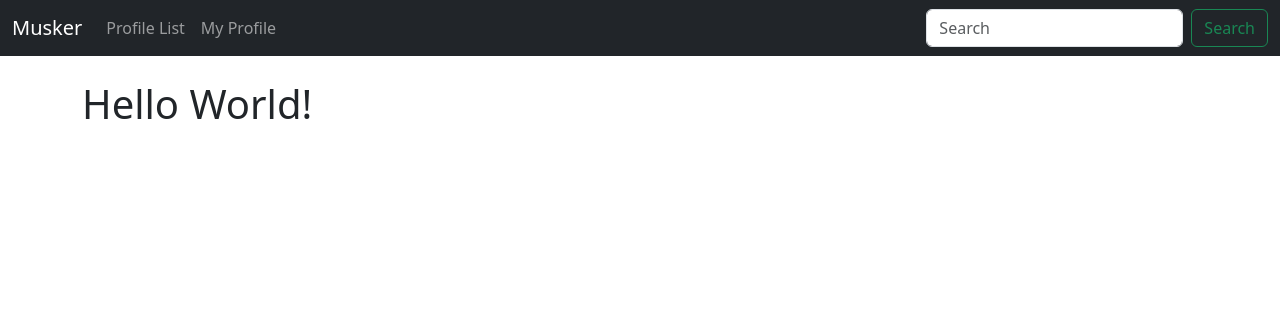
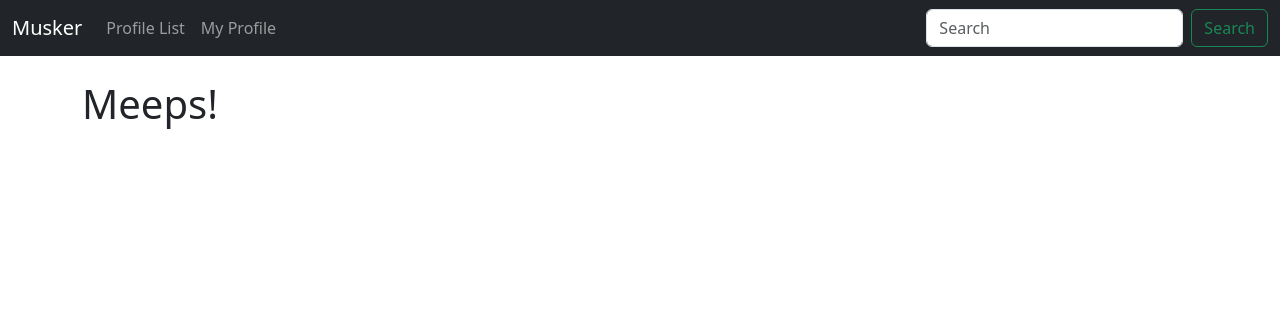
Before and after one commit to askarsaparov/social, a Django app: page / in a window 1280 px wide. Shown: the top 316 px of the page. Run offline with Django 4.2, Linux system fonts and the light colour scheme; the visitor is signed in with stand-in values (Sample User, id 1); data that the repository does not hold is empty.

Commit message:
feature-meeps-add_meeps

```diff
--- a/apps/musker/admin.py
+++ b/apps/musker/admin.py
@@ -2,7 +2,7 @@ from django.contrib import admin
 from django.contrib.auth import get_user_model
 from django.contrib.auth.models import Group
 
-from apps.musker.models import Profile
+from apps.musker.models import Profile, Meeps
 
 User = get_user_model()
 
@@ -26,3 +26,6 @@ class UserAdmin(admin.ModelAdmin):
 
 admin.site.register(User, UserAdmin)
 # admin.site.register(Profile)
+
+
+admin.site.register(Meeps)
--- a/apps/musker/models.py
+++ b/apps/musker/models.py
@@ -14,8 +14,16 @@ class Meeps(models.Model):
     body = models.CharField(max_length=200)
     created_at = models.DateTimeField(auto_now_add=True)
 
+    class Meta:
+        verbose_name = 'Meeps'
+        verbose_name_plural  = 'Meeps'
+
     def __str__(self):
-        return self.body
+        return (
+            f"{self.user}"
+            f"({self.created_at:%Y-%m-%d %H:%M}):"
+            f"{self.body}..."
+        )
 
 
 # Create your models here.
--- a/apps/musker/templates/home.html
+++ b/apps/musker/templates/home.html
@@ -1,5 +1,12 @@
 {% extends 'base.html' %}
 
 {% block container %}
-    <h1>Hello World!</h1>
+    <h1>Meeps!</h1> <br>
+    {% for meep in meeps %}
+        <div class="alert alert-dark" role="alert">
+            {{ meep }}
+        </div>
+        <br>
+    {% endfor %}
+
 {% endblock %}
--- a/apps/musker/views.py
+++ b/apps/musker/views.py
@@ -2,11 +2,14 @@ from django.contrib import messages
 from django.shortcuts import render, redirect
 
 # Create your views here.
-from apps.musker.models import Profile
+from apps.musker.models import Profile, Meeps
 
 
 def home(request):
-    return render(request, 'home.html', {})
+    if request.user.is_authenticated:
+        meeps = Meeps.objects.all().order_by('-created_at')
+
+    return render(request, 'home.html', {"meeps": meeps})
 
 
 def profile_list(request):
@@ -21,6 +24,7 @@ def profile_list(request):
 def profile(request, pk):
     if request.user.is_authenticated:
         profile = Profile.objects.get(user_id=pk)
+        meeps = Meeps.objects.filter(user_id=pk).order_by('-created_at')
 
         # Post Form logic
         if request.method == 'POST':
@@ -36,7 +40,7 @@ def profile(request, pk):
             # Save th profile
             current_user_profile.save()
 
-        return render(request, 'profile.html', {'profile': profile})
+        return render(request, 'profile.html', {'profile': profile, "meeps": meeps})
     else:
         messages.success(request, ("You Must Be Logged In To View This Page..."))
         return redirect('home')
```
Also changed, not shown: apps/musker/templates/profile.html (+10 -0 lines).
